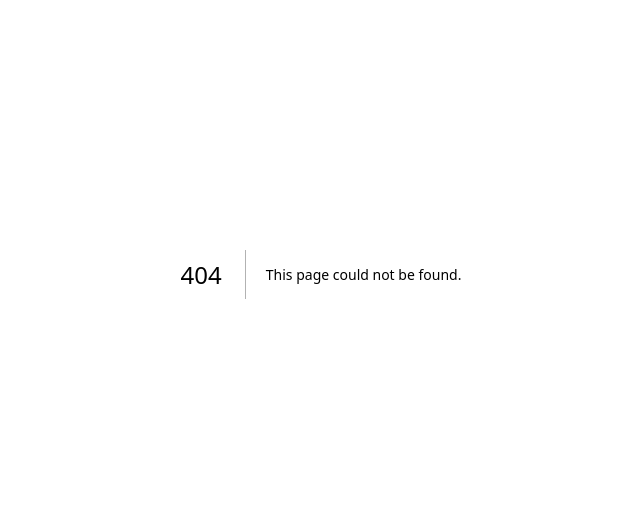
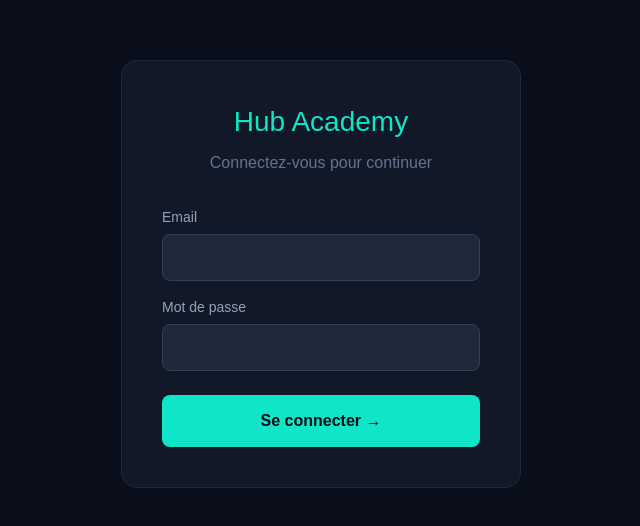
Before and after one commit to The-Tree-Studio/Hub-Academy, a Next.js app: page /login in a window 1280 px wide. Before the commit this address had no page. Shown: the part 126-652 px from the top of the page, without its empty margins (319-959 px from the left). Built offline with nearby package versions, Linux system fonts and the light colour scheme; no server answers.

Commit message:
initial commit

```diff
--- /dev/null
+++ b/app/login/page.tsx
@@ -0,0 +1,48 @@
+'use client'
+import { useState } from 'react'
+import { createClient } from '@/lib/supabase'
+import { useRouter } from 'next/navigation'
+
+export default function LoginPage() {
+  const [email, setEmail] = useState('')
+  const [password, setPassword] = useState('')
+  const [error, setError] = useState('')
+  const [loading, setLoading] = useState(false)
+  const router = useRouter()
+  const supabase = createClient()
+
+  async function handleLogin(e: React.FormEvent) {
+    e.preventDefault()
+    setLoading(true)
+    setError('')
+    const { error } = await supabase.auth.signInWithPassword({ email, password })
+    if (error) { setError(error.message); setLoading(false) }
+    else router.push('/')
+  }
+
+  return (
+    <div style={{minHeight:'100vh',background:'#0a0e1a',display:'flex',alignItems:'center',justifyContent:'center',fontFamily:'sans-serif'}}>
+      <div style={{background:'#111827',padding:'40px',borderRadius:'16px',width:'100%',maxWidth:'400px',border:'1px solid #1e293b'}}>
+        <h1 style={{color:'#0ee6c7',textAlign:'center',marginBottom:'8px',fontSize:'28px'}}>Hub Academy</h1>
+        <p style={{color:'#64748b',textAlign:'center',marginBottom:'32px'}}>Connectez-vous pour continuer</p>
+        {error && <div style={{background:'rgba(248,113,113,0.1)',border:'1px solid #f87171',color:'#f87171',padding:'12px',borderRadius:'8px',marginBottom:'16px',fontSize:'14px'}}>{error}</div>}
+        <form onSubmit={handleLogin}>
+          <div style={{marginBottom:'16px'}}>
+            <label style={{color:'#94a3b8',fontSize:'14px',display:'block',marginBottom:'6px'}}>Email</label>
+            <input type="email" value={email} onChange={e=>setEmail(e.target.value)} required
+              style={{width:'100%',padding:'12px',background:'#1e293b',border:'1px solid #334155',borderRadius:'8px',color:'white',fontSize:'14px',boxSizing:'border-box'}}/>
+          </div>
+          <div style={{marginBottom:'24px'}}>
+            <label style={{color:'#94a3b8',fontSize:'14px',display:'block',marginBottom:'6px'}}>Mot de passe</label>
+            <input type="password" value={password} onChange={e=>setPassword(e.target.value)} required
+              style={{width:'100%',padding:'12px',background:'#1e293b',border:'1px solid #334155',borderRadius:'8px',color:'white',fontSize:'14px',boxSizing:'border-box'}}/>
+          </div>
+          <button type="submit" disabled={loading}
+            style={{width:'100%',padding:'14px',background:'#0ee6c7',color:'#0a0e1a',border:'none',borderRadius:'8px',fontSize:'16px',fontWeight:'700',cursor:'pointer'}}>
+            {loading ? 'Connexion...' : 'Se connecter →'}
+          </button>
+        </form>
+      </div>
+    </div>
+  )
+}
--- /dev/null
+++ b/lib/supabase.ts
@@ -0,0 +1,8 @@
+import { createBrowserClient } from '@supabase/ssr'
+
+export function createClient() {
+  return createBrowserClient(
+    process.env.NEXT_PUBLIC_SUPABASE_URL!,
+    process.env.NEXT_PUBLIC_SUPABASE_ANON_KEY!
+  )
+}
--- a/package.json
+++ b/package.json
@@ -9,6 +9,8 @@
     "lint": "eslint"
   },
   "dependencies": {
+    "@supabase/ssr": "^0.9.0",
+    "@supabase/supabase-js": "^2.99.3",
     "next": "16.2.0",
     "react": "19.2.4",
     "react-dom": "19.2.4"
--- /dev/null
+++ b/proxy.ts
@@ -0,0 +1,38 @@
+import { createServerClient } from '@supabase/ssr'
+import { NextResponse, type NextRequest } from 'next/server'
+
+export async function proxy(request: NextRequest) {
+  let supabaseResponse = NextResponse.next({ request })
+
+  const supabase = createServerClient(
+    process.env.NEXT_PUBLIC_SUPABASE_URL!,
+    process.env.NEXT_PUBLIC_SUPABASE_ANON_KEY!,
+    {
+      cookies: {
+        getAll() { return request.cookies.getAll() },
+        setAll(cookiesToSet) {
+          cookiesToSet.forEach(({ name, value, options }) => {
+            request.cookies.set(name, value)
+            supabaseResponse.cookies.set(name, value, options)
+          })
+        },
+      },
+    }
+  )
+
+  const { data: { user } } = await supabase.auth.getUser()
+
+  if (!user && !request.nextUrl.pathname.startsWith('/login')) {
+    return NextResponse.redirect(new URL('/login', request.url))
+  }
+
+  if (user && request.nextUrl.pathname.startsWith('/login')) {
+    return NextResponse.redirect(new URL('/', request.url))
+  }
+
+  return supabaseResponse
+}
+
+export const config = {
+  matcher: ['/((?!_next/static|_next/image|favicon.ico).*)'],
+}
```
Also changed, not shown: 2 other files (tests, documents, lock files or other folders).
